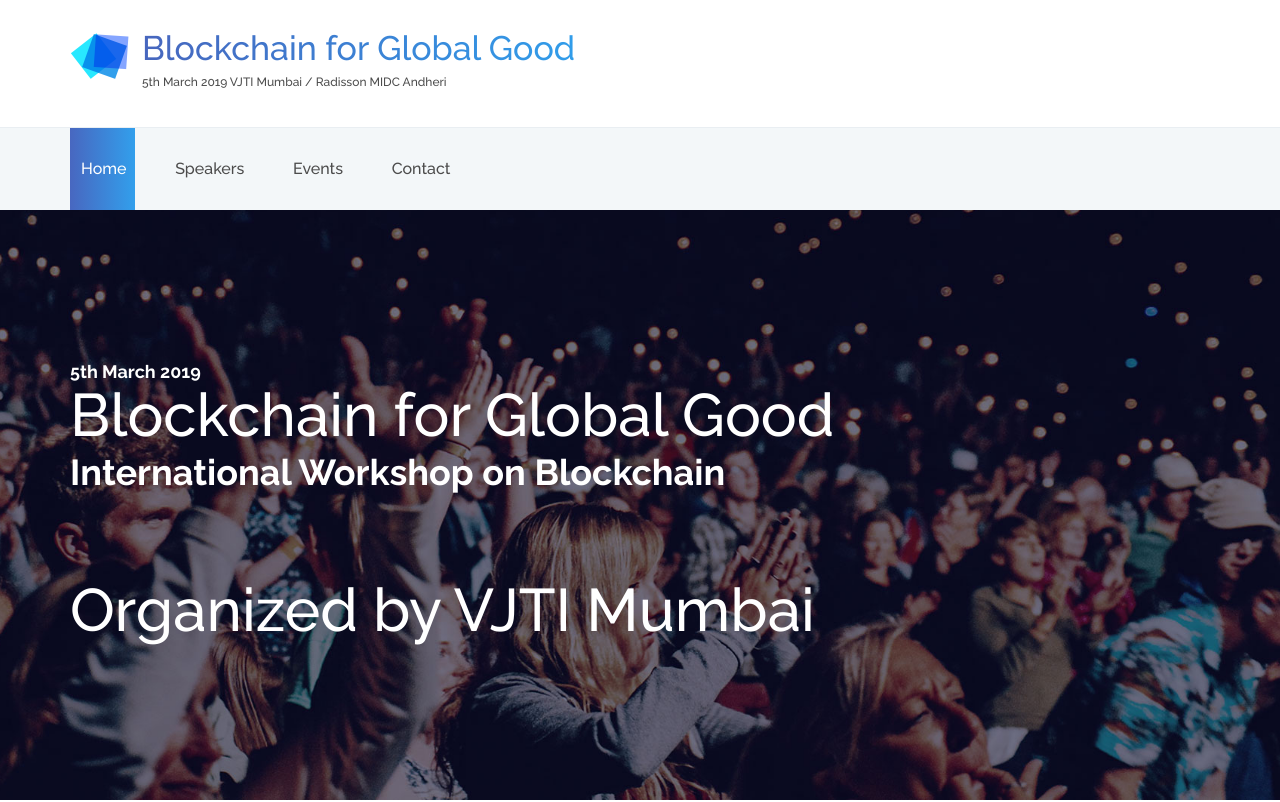
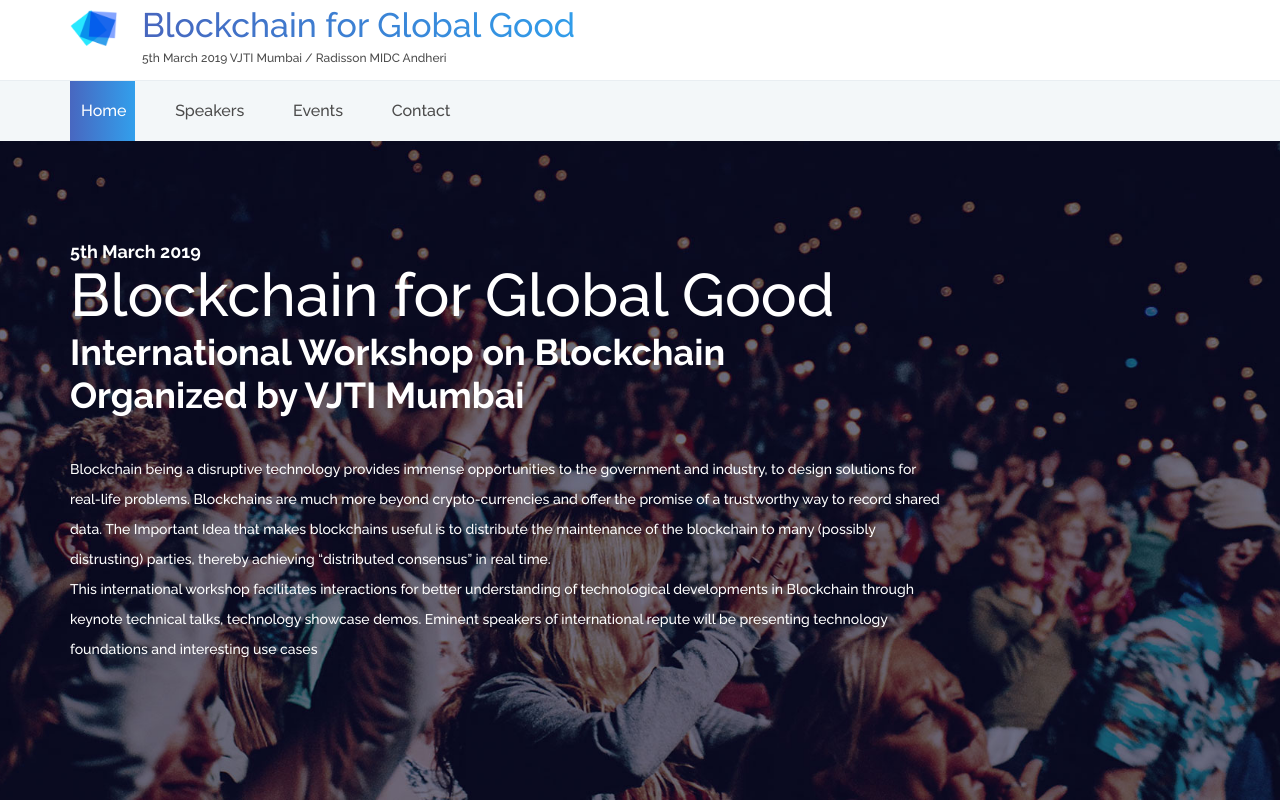
Before and after one commit to jayantrane/GlobalBlockchainWebsite, a plain HTML site: page index.html in a window 1280 px wide. Shown: the top 802 px of the page. Drawn offline with Linux system fonts and the light colour scheme; some packages are replaced by stand-ins of ours.

Commit message:
Resize & desc text

```diff
--- a/index.html
+++ b/index.html
@@ -88,26 +88,12 @@
 											<nav class="main_nav">
 												<ul>
 													<li class="active"><a href="#">Home</a></li>
-													<li><a href="#intro">Speakers</a></li>
-													<li><a href="#regis">Events</a></li>
+													<li><a href="#speakers">Speakers</a></li>
+													<li><a href="#intro">Events</a></li>
 													<li><a href="#contact">Contact</a></li>
 												</ul>
 											</nav>
 
-										</div>
-									</div>
-								</div>
-							</div>
-						</div>
-						<div class="search_container">
-							<div class="container">
-								<div class="row">
-									<div class="col">
-										<div class="search_content d-flex flex-row align-items-center justify-content-end">
-											<form action="#" id="search_container_form" class="search_container_form">
-												<input type="text" class="search_container_input" placeholder="Search" required="required">
-												<button class="search_container_button"><i class="fa fa-search" aria-hidden="true"></i></button>
-											</form>
 										</div>
 									</div>
 								</div>
@@ -123,11 +109,12 @@
 				<div class="row">
 					<div class="col">
 						<div class="home_content">
-							<br >
-
 							<div class="home_date">5th March 2019</div>
-							<div class="home_title">Blockchain for Global Good <h2>International Workshop on Blockchain</h2><br> Organized by VJTI Mumbai</div>
-
+							<div class="home_title">Blockchain for Global Good <h2>International Workshop on Blockchain<br>Organized by VJTI Mumbai</h2></div>
+							<div class="home_text"><br>
+							Blockchain being a disruptive technology provides immense opportunities to the government and industry, to design solutions for real-life problems. Blockchains are much more beyond crypto-currencies and offer the promise of a trustworthy way to record shared data. The Important Idea that makes blockchains useful is to distribute the maintenance of the blockchain to many (possibly distrusting) parties, thereby achieving “distributed consensus” in real time.
+							<br>This international workshop facilitates interactions for better understanding of technological developments in Blockchain through keynote technical talks, technology showcase demos. Eminent speakers of international repute will be presenting technology foundations and interesting use cases
+						</div>
 							<!-- <div class="home_location"> VJTI Mumbai</div> -->
 							<!-- <div class="home_text">Donec quis metus ac arcu luctus accumsan. Nunc in justo tincidunt, sodales nunc id, finibus nibh. Class aptent taciti sociosqu ad litora torquent per conubia nostra, per inceptos himenaeos.</div> -->
 							<!-- <div class="home_buttons">
@@ -143,7 +130,7 @@
 
 	<!-- Intro -->
 
-	<div id="intro" class="intro"> -->
+	<div id="intro" class="intro">
 		<div class="intro_content d-flex flex-row flex-wrap align-items-start justify-content-between">
 
 			<!-- Intro Item -->
@@ -153,7 +140,7 @@
 					<div class="intro_title"><a href="#">Conference Program</a></div>
 					<! <div class="intro_subtitle">International Workshop on Blockchain Organized by VJTI </div> -->
 				<!-- </div>
-			</div> --> -->
+			</div> -->
 
 			<!-- Intro Item -->
 			<div class="intro_item">
@@ -228,7 +215,7 @@
 		</div>
 	</div>
 
-	<section class="team_area p_120">
+	<section id="speakers" class="team_area p_120">
 		   <div class="container">
 			   <div class="main_title">
 				   <h2>Meet Head Speakers</h2>
@@ -312,6 +299,7 @@
 						   </div>
 					   </div>
 				   </div>
+
 
 			   </div>
 		   </div>
--- a/styles/main_styles.css
+++ b/styles/main_styles.css
@@ -43,7 +43,7 @@
 	font-family: 'Raleway', sans-serif;
 	font-size: 14px;
 	font-weight: 400;
-	background: #FFFFFF;
+	background: #000000;
 	color: #a5a5a5;
 }
 div
@@ -482,7 +482,7 @@
 	top: 0;
 	left: 0;
 	width: 100%;
-	height: 100%;
+	height: 50%;
 	background-repeat: no-repeat;
 	background-size: cover;
 	background-position: center center;
@@ -491,7 +491,7 @@
 {
 	position: absolute;
 	left: 0;
-	top: 42%;
+	top: 30%;
 	width: 100%;
 }
 .home_content
@@ -566,7 +566,7 @@
 }
 .header_top_content
 {
-	height: 127px;
+	height: 80px;
 	-webkit-transition: all 200ms ease;
 	-moz-transition: all 200ms ease;
 	-ms-transition: all 200ms ease;
@@ -580,7 +580,7 @@
 }
 .logo_image div img
 {
-	max-width: 100%;
+	max-width: 80%;
 }
 .logo_content
 {
@@ -673,7 +673,7 @@
 }
 .header_nav_content
 {
-	height: 82px;
+	height: 60px;
 }
 .main_nav
 {
@@ -724,7 +724,7 @@
 	display: block;
 	position: relative;
 	height: 100%;
-	line-height: 82px;
+	line-height: 60px;
 	font-size: 16px;
 	font-weight: 500;
 	color: #4c4c4c;
```
